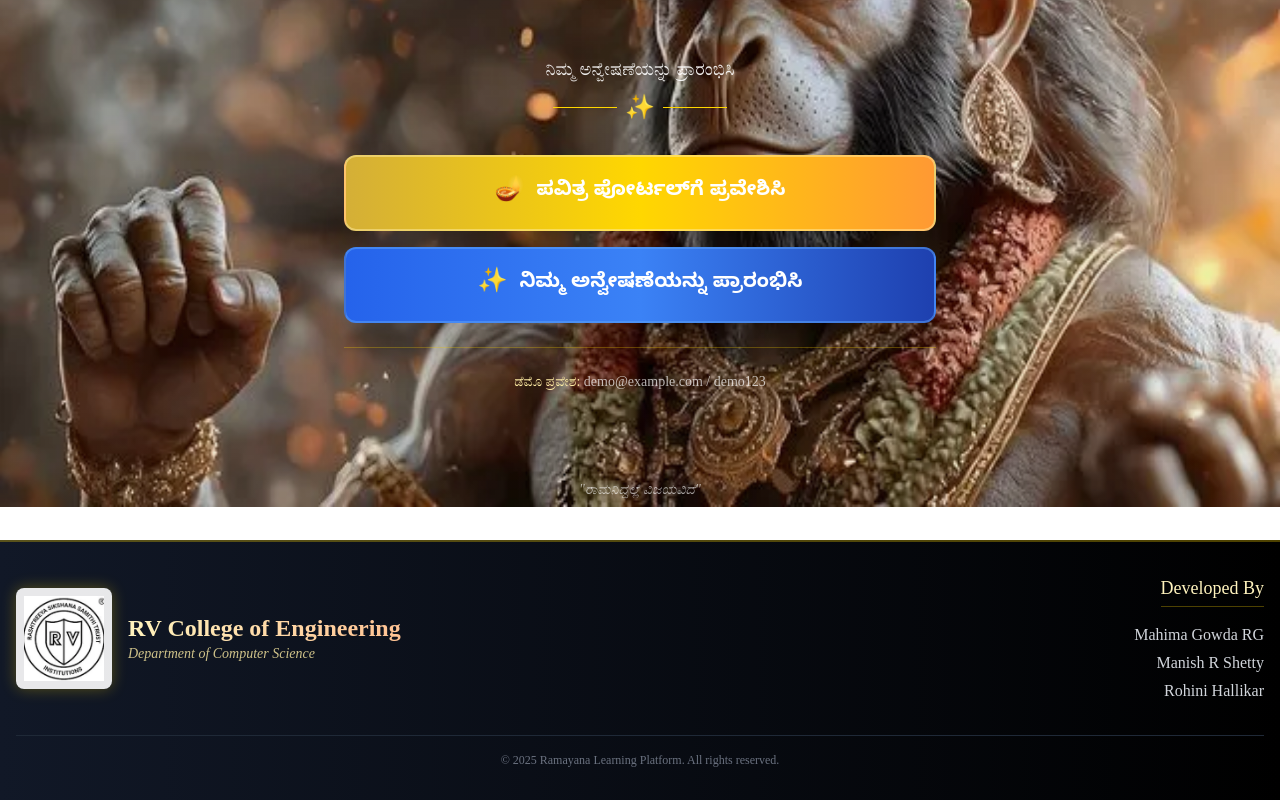
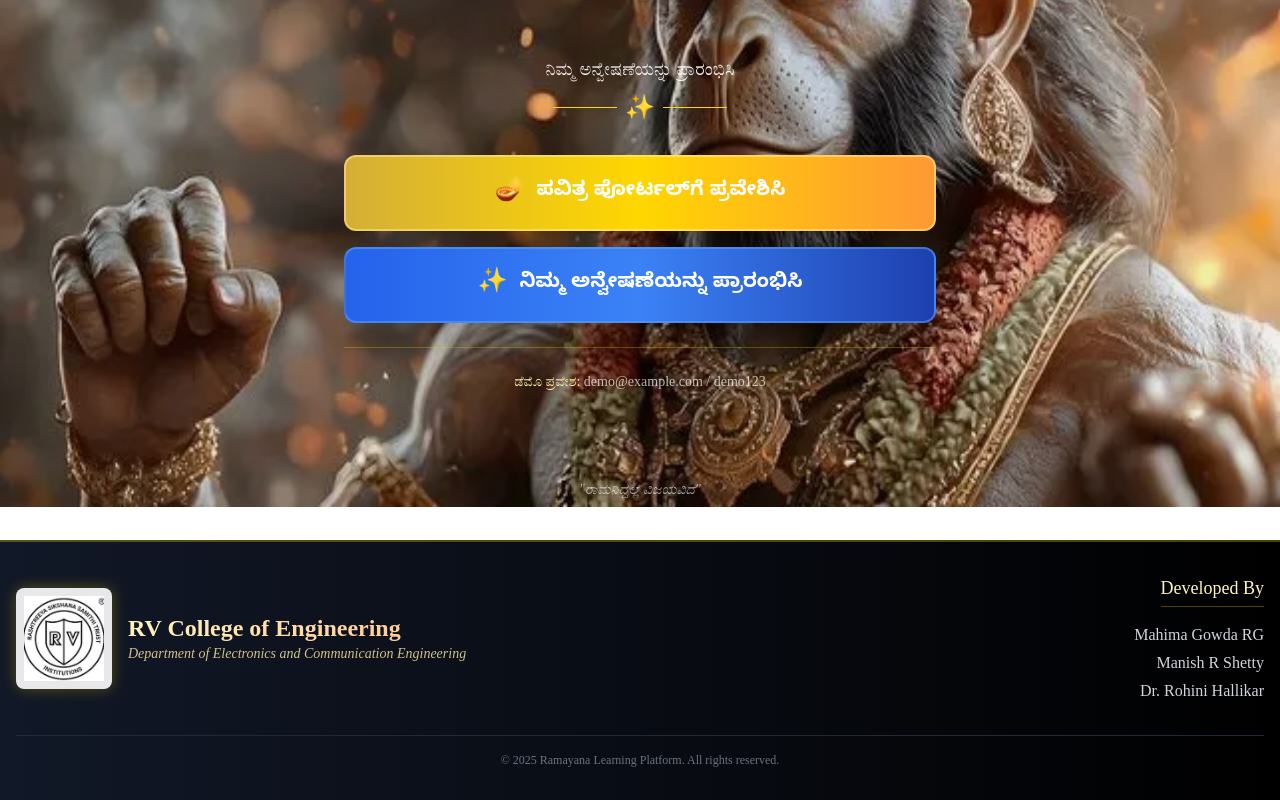
Before and after one commit to Mahima-2004/Automated_Ramayana_Questioning, a Next.js app: page / in a window 1280 px wide. Shown: the part 293-1093 px from the top of the page. Built offline with nearby package versions, Linux system fonts and the light colour scheme.

Commit message:
Add files via upload

```diff
--- a/components/Footer.tsx
+++ b/components/Footer.tsx
@@ -2,7 +2,7 @@ import Image from 'next/image'
 
 export default function Footer() {
     return (
-        <footer className="w-full bg-gradient-to-r from-gray-900 to-black border-t-2 border-gold-500/30 py-8 mt-auto">
+        <footer className="w-full bg-gradient-to-r from-gray-900 to-black border-t-2 border-gold-500/30 py-8 mt-auto relative z-50">
             <div className="container mx-auto px-4">
                 <div className="flex flex-col md:flex-row justify-between items-center gap-6">
 
@@ -22,7 +22,7 @@ export default function Footer() {
                                 RV College of Engineering
                             </h3>
                             <p className="text-gold-400/80 text-sm font-playfair italic">
-                                Department of Computer Science
+                                Department of Electronics and Communication Engineering
                             </p>
                         </div>
                     </div>
@@ -35,7 +35,7 @@ export default function Footer() {
                         <ul className="text-gray-300 font-playfair text-right space-y-1">
                             <li className="hover:text-gold-200 transition-colors">Mahima Gowda RG</li>
                             <li className="hover:text-gold-200 transition-colors">Manish R Shetty</li>
-                            <li className="hover:text-gold-200 transition-colors">Rohini Hallikar</li>
+                            <li className="hover:text-gold-200 transition-colors">Dr. Rohini Hallikar</li>
                         </ul>
                     </div>
 
```
